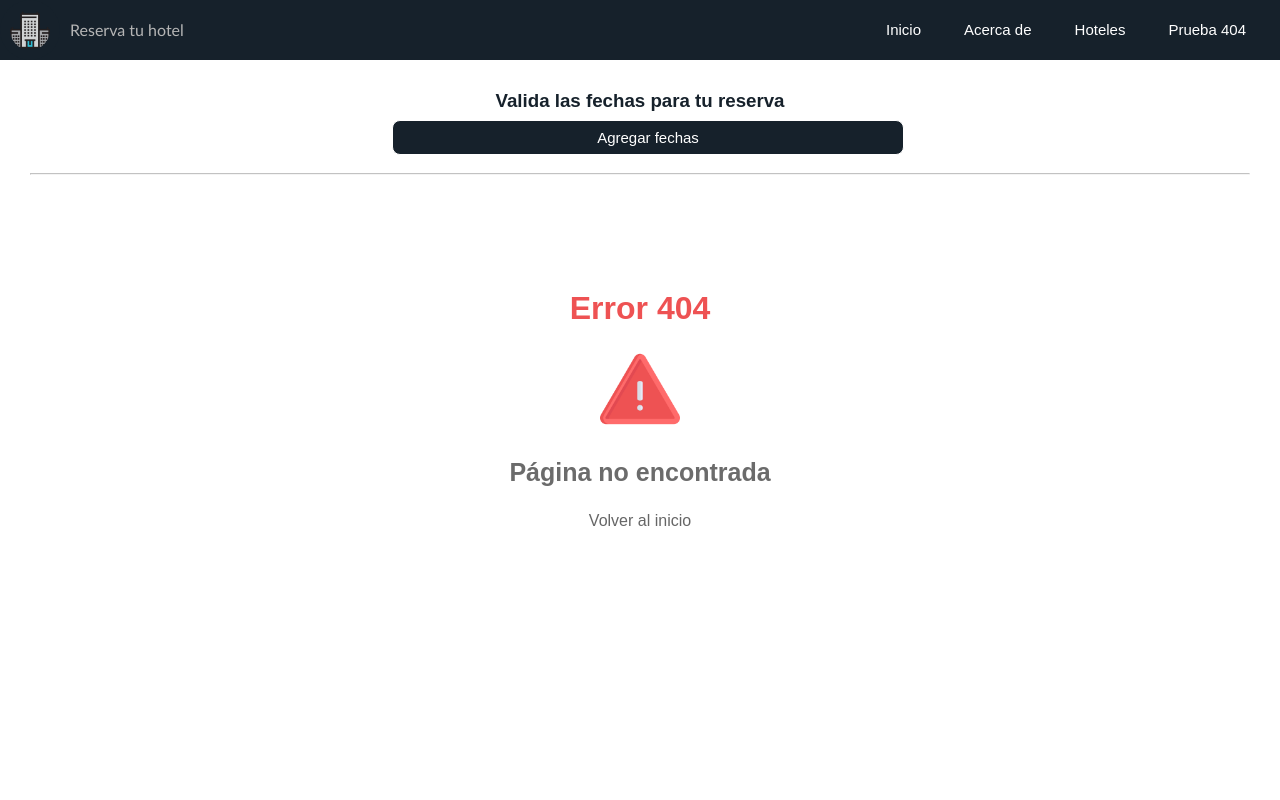
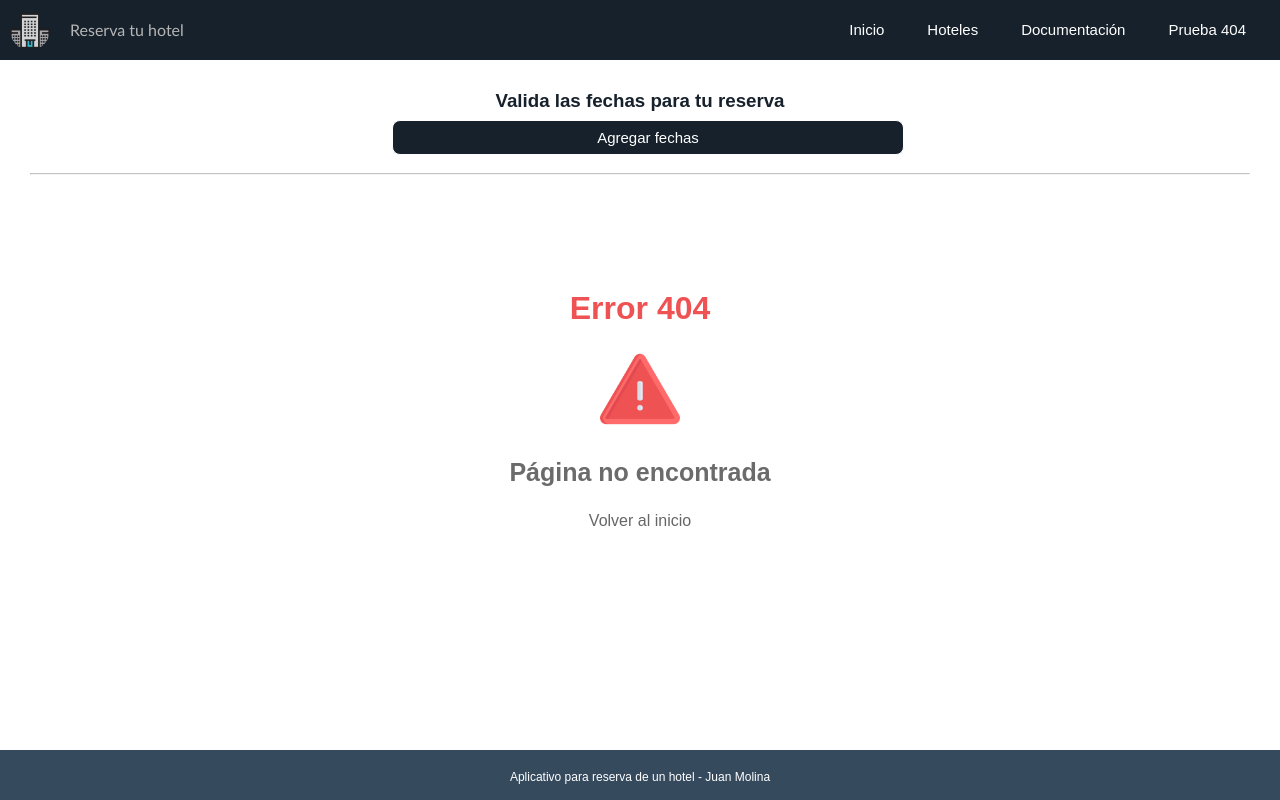
Before and after one commit to jugiros/hotel-reservation-project, a Vue app: page /bridgewood in a window 1280 px wide. Before the commit this address had no page. Built offline with nearby package versions, Linux system fonts and the light colour scheme.

Commit message:
feat: The layout for the footer is created, the styles for the footer display are added. The functionality and visualization of the basic layout and the footer are updated. Styles for the display of texts are updated..

```diff
--- a/src/App.vue
+++ b/src/App.vue
@@ -3,6 +3,7 @@
   <div class="container-app">
     <router-view />
   </div>
+  <footer-layout/>
 </template>
 
 <style lang="scss">
@@ -12,4 +13,5 @@
 
 <script setup lang="ts">
 import BasicLayout from "@/layouts/BasicLayout.vue";
+import FooterLayout from "@/layouts/FooterLayout.vue";
 </script>
--- a/src/components/BookHotel.vue
+++ b/src/components/BookHotel.vue
@@ -52,36 +52,3 @@
 </template>
 
 <script setup lang="ts"></script>
-
-<style lang="scss" scoped>
-.container-book-hotel {
-  margin: 30px 30% 0px 30%;
-  ul {
-    list-style: none;
-  }
-  h3 {
-    text-align: center;
-    margin-bottom: 0px;
-  }
-  label {
-    cursor: pointer;
-  }
-  .book-hotel {
-    text-align: center;
-    margin-top: 0px;
-  }
-  .btn-date {
-    width: 100%;
-  }
-}
-@media (max-width: 768px) {
-  .container-book-hotel {
-    margin: 30px 20% 0px 20%;
-  }
-}
-@media (max-width: 479px) {
-  .container-book-hotel {
-    margin: 30px 5% 0px 5%;
-  }
-}
-</style>
--- a/src/components/MainMenu.vue
+++ b/src/components/MainMenu.vue
@@ -5,9 +5,6 @@
       <label for="checkbox_toggle" class="hamburger">&#9776;</label>
       <div class="menu">
         <li><router-link class="router-style" to="/">Inicio</router-link></li>
-        <li>
-          <router-link class="router-style" to="/about">Acerca de</router-link>
-        </li>
         <li class="services">
           <a class="router-style">Hoteles</a>
           <ul class="dropdown">
@@ -17,7 +14,10 @@
           </ul>
         </li>
         <li>
-          <router-link class="router-style" to="/new">Prueba 404</router-link>
+          <router-link class="router-style" to="/about">Documentación</router-link>
+        </li>
+        <li>
+          <router-link class="router-style" to="/error-page">Prueba 404</router-link>
         </li>
       </div>
     </ul>
--- /dev/null
+++ b/src/layouts/FooterLayout.vue
@@ -0,0 +1,21 @@
+<template>
+  <div class="footer-layout">
+    <p>Aplicativo para reserva de un hotel - Juan Molina</p>
+  </div>
+</template>
+
+<script>
+export default {
+  name: "FooterLayout"
+}
+</script>
+
+<style scoped lang="scss">
+.footer-layout {
+  p {
+    font-size: 12px;
+    margin-top: 20px;
+    color: white;
+  }
+}
+</style>
--- a/src/styles/mainStyle.scss
+++ b/src/styles/mainStyle.scss
@@ -3,7 +3,7 @@ Declaration of variables
  */
 $primary-color: #16212b;
 $primary-color-hover: #273949;
-$secondary-color: #4c9e9e;
+$secondary-color: #354a5d;
 $succes-color: #2f6223;
 $border-input-color: #adadad;
 $warning-color: orange;
@@ -11,10 +11,13 @@ $text-color: #666;
 $text-color-error: #ee5253;
 $general-typography: "Arial";
 $secondary-typography: "Trebuchet MS";
+$footer-color: #354a5d;
 
 body {
-  display: block;
   margin: 0px;
+  min-height: 100vh;
+  display: flex;
+  flex-direction: column;
 }
 
 /**
@@ -40,13 +43,18 @@ h3 {
   font-family: $general-typography;
 }
 
+h4 {
+  color: $primary-color;
+  font-family: $general-typography;
+}
+
 hr {
   margin: 10px 30px 10px 30px;
   opacity: 0.6;
 }
 
 p {
-  color: $secondary-color;
+  color: $text-color;
   font-family: $general-typography;
 }
 
@@ -91,7 +99,7 @@ button {
 .warning-button {
   background-color: $warning-color;
   &:hover {
-    background-color: #fdb049;
+    background-color: #fdb351;
     transition: 0.3s ease;
   }
 }
@@ -103,11 +111,41 @@ button {
   }
   img {
     width: 20px;
+    &:hover {
+      width: 23px;
+      transition: 0.3s ease;
+    }
   }
 }
 
 .container-app {
   margin: 3% 5% 5% 5%;
+}
+
+.container-book-hotel {
+  margin: 90px 30% 0px 30%;
+  ul {
+    list-style: none;
+  }
+  li {
+    color: #16212b;
+    font-weight: bold;
+    font-family: "Arial";
+  }
+  h3 {
+    text-align: center;
+    margin-bottom: 0px;
+  }
+  label {
+    cursor: pointer;
+  }
+  .book-hotel {
+    text-align: center;
+    margin-top: 0px;
+  }
+  .btn-date {
+    width: 100%;
+  }
 }
 
 .error-page {
@@ -116,9 +154,12 @@ button {
 }
 
 .basic-layout {
+  position: fixed;
+  width: 100%;
   display: flex;
   height: 60px;
   background-color: $primary-color;
+  z-index: 3;
   img {
     background-color: #16212b;
     position: absolute;
@@ -133,6 +174,18 @@ button {
       -moz-box-shadow: 0px 10px 10px -3px rgba(0, 0, 0, 0.3);
     }
   }
+}
+
+.footer-layout {
+  position: fixed;
+  bottom: 0px;
+  background-color: $footer-color;
+  width: 100%;
+  height: 50px;
+  margin-top: auto;
+  display: table;
+  color:#fff;
+  text-align: center;
 }
 
 //MENU
@@ -271,4 +324,15 @@ input[type=checkbox] {
       background-color: #4c9e9e;
     }
   }
+
+  .container-book-hotel {
+    margin: 90px 20% 0px 20%;
+  }
 }
+
+
+@media (max-width: 479px) {
+  .container-book-hotel {
+    margin: 90px 5% 0px 5%;
+  }
+}
--- a/src/styles/modal.css
+++ b/src/styles/modal.css
@@ -18,7 +18,7 @@
     max-width: 400px;
     padding: 20px;
     background-color: #fff;
-    border-radius: 4px;
+    border-radius: 8px;
 }
 .content-modal h2{
     margin-bottom: 15px;
```
Also changed, not shown: src/components/HotelCard.vue (+3 -3 lines).
